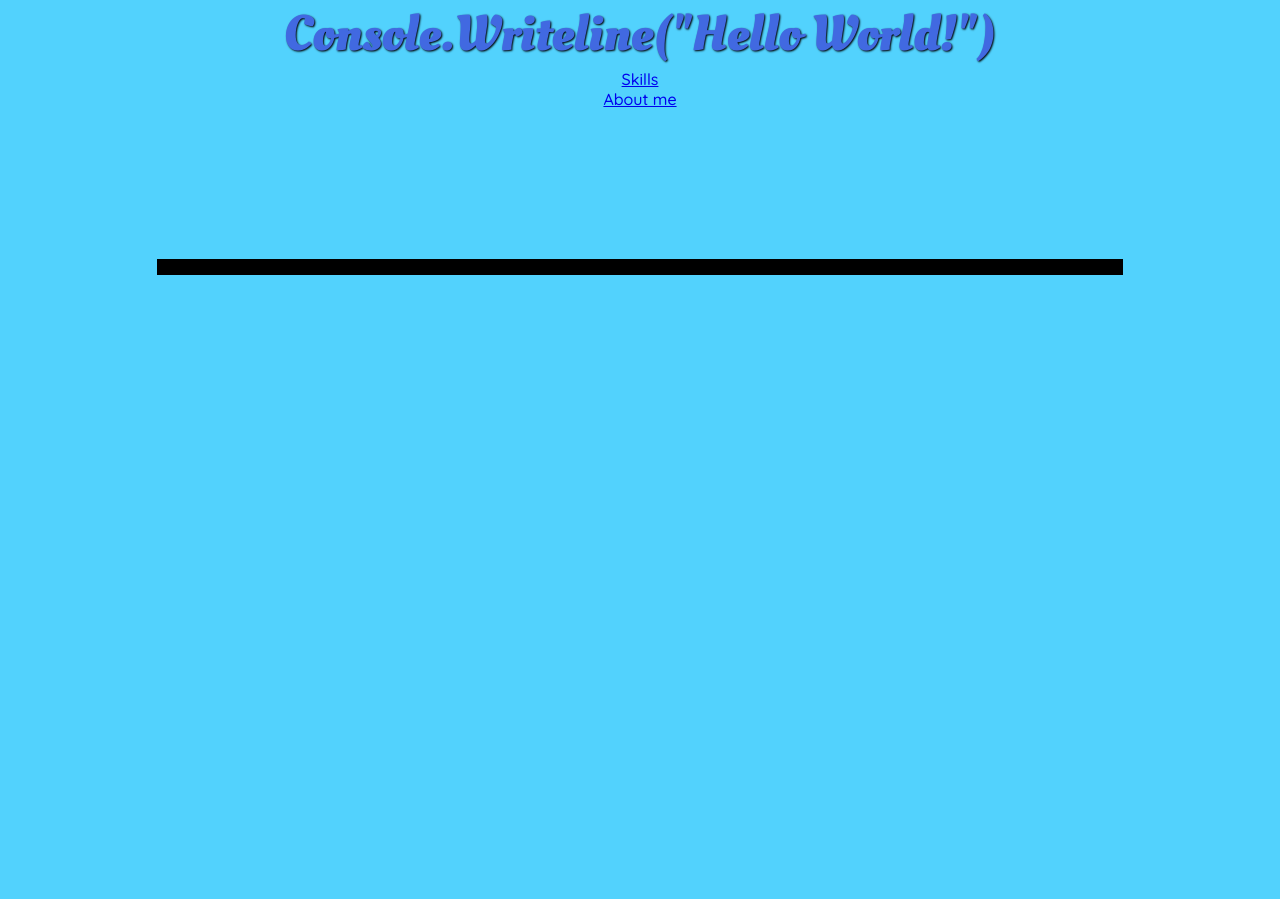
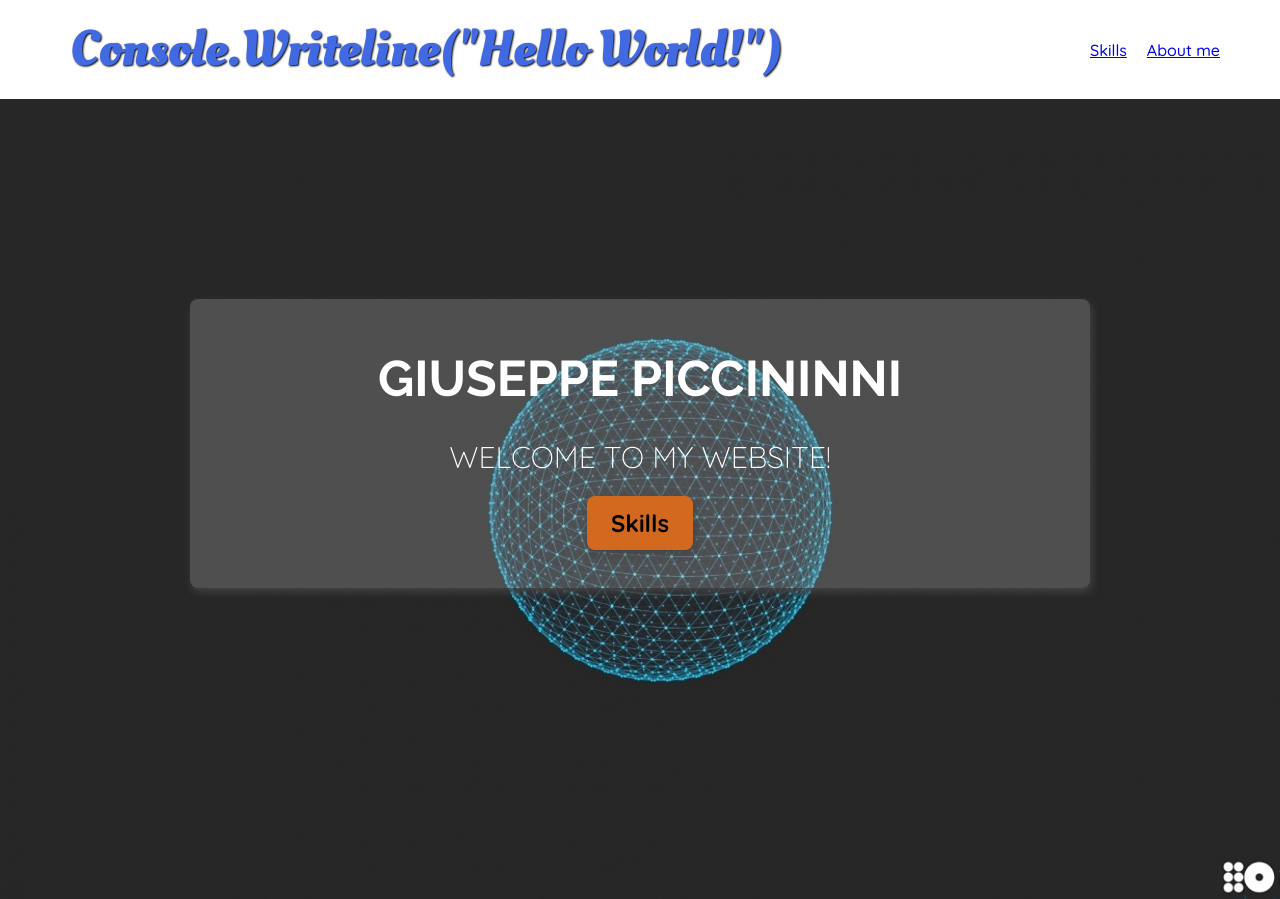
Before and after one commit to Peppone248/FirstWebsite, a plain HTML site: page index.html in a window 1280 px wide. Before the commit the page ends 800 px from the top, so only its background shows below. Drawn offline with Linux system fonts and the light colour scheme.

Commit message:
New styles changes

```diff
--- a/index.html
+++ b/index.html
@@ -27,8 +27,15 @@
     </nav>
   </header>
   <main>
-    <section></section>
-    <section></section>
+    <section id="hero">
+      <div id="hero-content">
+        <h1>Giuseppe Piccininni</h1>
+        <p>Welcome to my website!</p>
+        <a href="/skills.html">Skills</a>
+      </div>
+
+    </section>
+    <section id="highlights"></section>
   </main>
   <footer></footer>
 </body>
--- a/styles/shared.css
+++ b/styles/shared.css
@@ -9,6 +9,22 @@ ul{
     padding: 0;
 }
 
+header{
+  display: flex;
+  justify-content: space-between;
+  align-items: center;
+  padding: 15px 60px;
+}
+
+header ul{
+  display: flex;
+
+}
+
+header li{
+  margin-left: 20px;
+}
+
 #page-logo a {
     padding: 10px;
     font-family: "Oleo Script", sans-serif;
--- a/styles/styles.css
+++ b/styles/styles.css
@@ -1,32 +1,49 @@
-body{
-    text-align: center;
-    background-color: rgb(82, 210, 253);
-    margin: 50px;
+#hero{
+    height: 800px;
+    background-image: url("/images/5429515-programming-wallpapers.jpg");
+    background-position: center;
+    background-size: cover;
 }
 
-main {
-    width: 950px;
-    border: 8px solid black;
-    margin: 150px auto 72px auto;
-    background-color: rgb(248, 97, 42);
+#hero-content{
+    width: 900px;
+    background-color: rgba(180, 180, 180, 0.281);
+    box-shadow: 2px 4px 8px rgb(68, 67, 67);
+    border-radius: 8px;
+    text-align: center;
+    padding: 50px 0;
+    margin: 0 auto;
+    position: relative;
+    top: 200px;
 }
 
-img{
-    width: 200px;
-    height: 150px;
+#hero-content h1{
+    color: white;
+    text-transform: uppercase;
+    font-size: 50px;
+    font-family: "Raleway", sans-serif;
+    margin: 0;
 }
 
-h1 {
-    font-family: 'Acme', 'sans-serif';
-    font-size: 45px;
-    text-align: center;
-    color:rgb(0, 0, 0);
+#hero-content p{
+    color: white;
+    text-transform: uppercase;
+    font-size: 30px;
+    font-weight: 350;
+    margin-bottom: 32px;
 }
 
-h2{
-    text-align: justify;
-    margin-left: 20px;
-    font-family: 'Acme', 'sans-serif';
-    font-weight: lighter;
-    color: antiquewhite;
+#hero-content a{
+    text-decoration: none;
+    background-color: chocolate;
+    padding: 12px 24px;
+    color: black;
+    font-size: 24px;
+    font-weight: bold;
+    border-radius: 8px;
+    box-shadow: 2px 4px 8px rgb(68, 67, 67);
 }
+
+#hero-content a:hover{
+    background-color: rgb(172, 83, 20);
+}
```
Also changed, not shown: images/5429515-programming-wallpapers.jpg (added).
